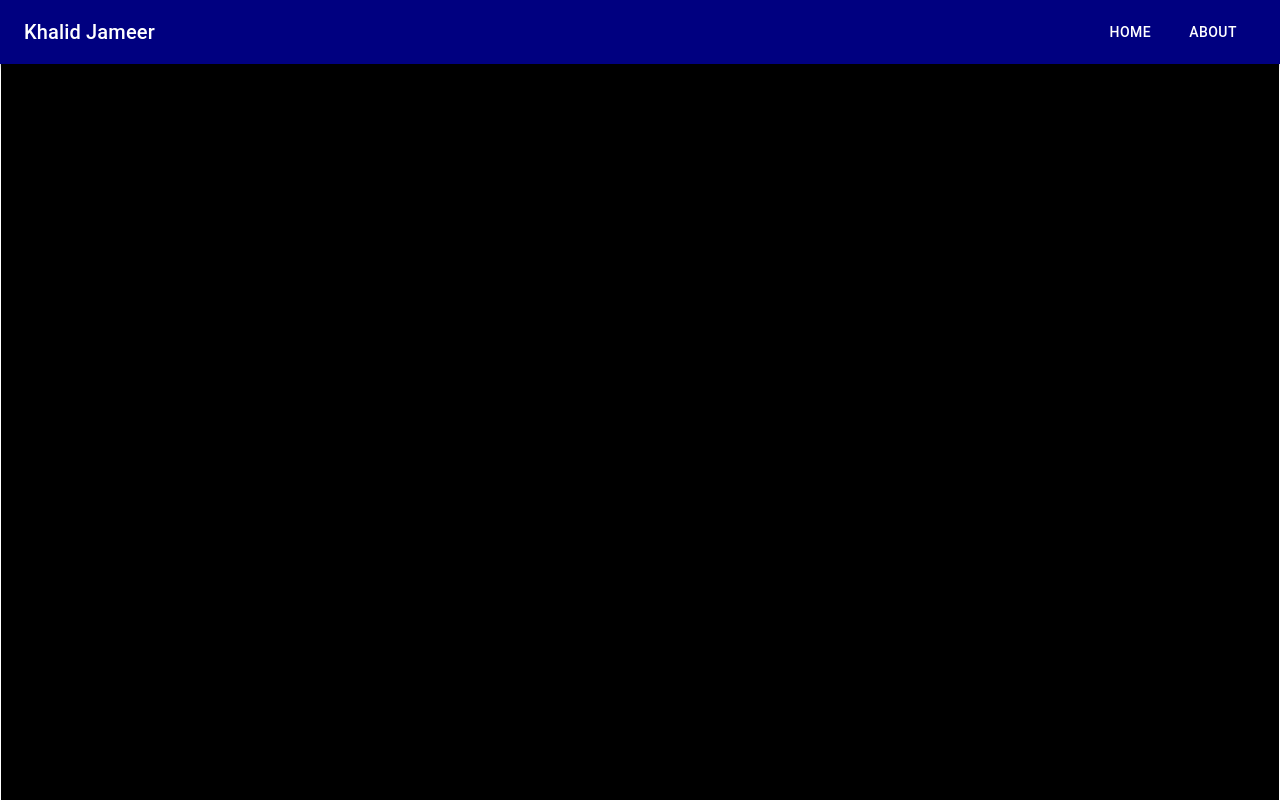
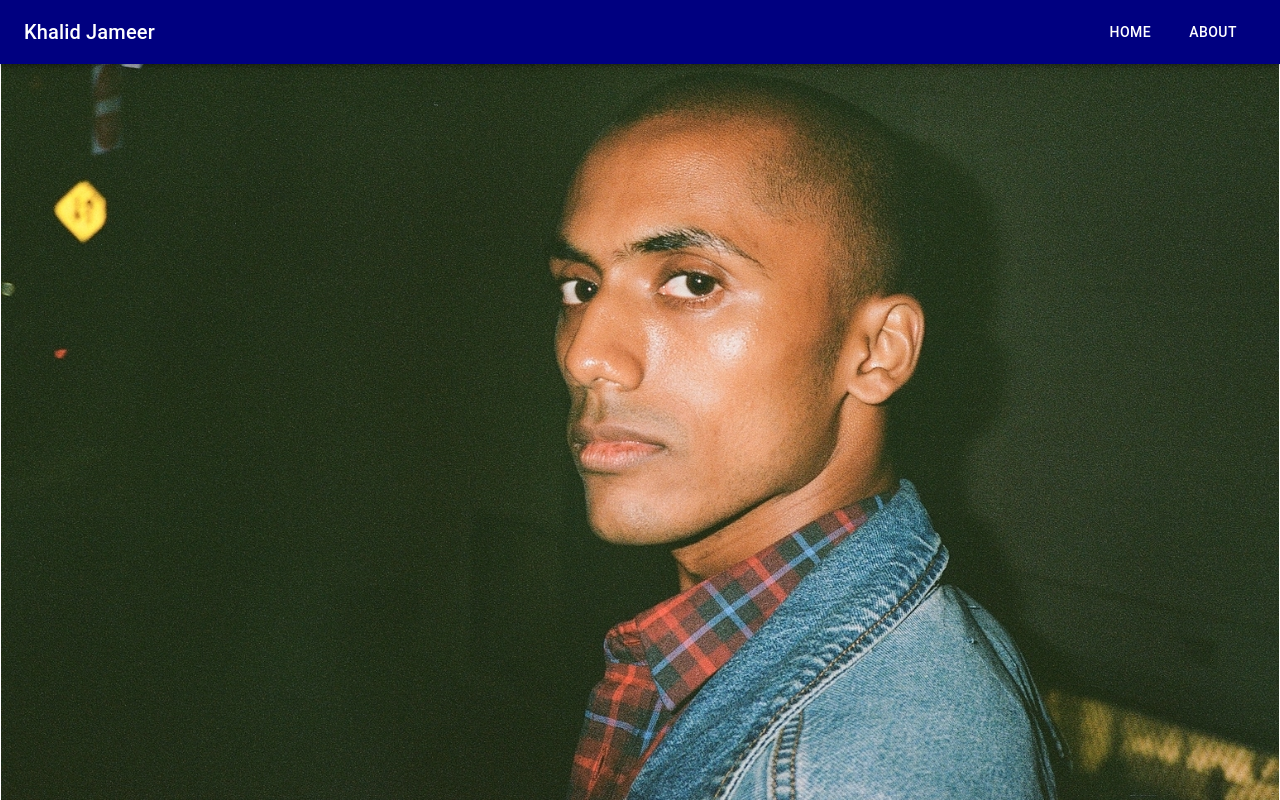
Before and after one commit to kjameer0/kjameer0.github.io, a React (Vite) app: page / in a window 1280 px wide. Shown: the top 800 px of the page. Built offline with nearby package versions, Linux system fonts and the light colour scheme.

Commit message:
feat: put my picture in home component

```diff
--- a/src/components/Home.tsx
+++ b/src/components/Home.tsx
@@ -1,4 +1,5 @@
 import { baseUrl } from 'utils/url';
+
 export default function Home() {
-  return <div>Home</div>;
+  return <img src="public/Khalid-picture.jpg" alt="me"></img>;
 }
```
